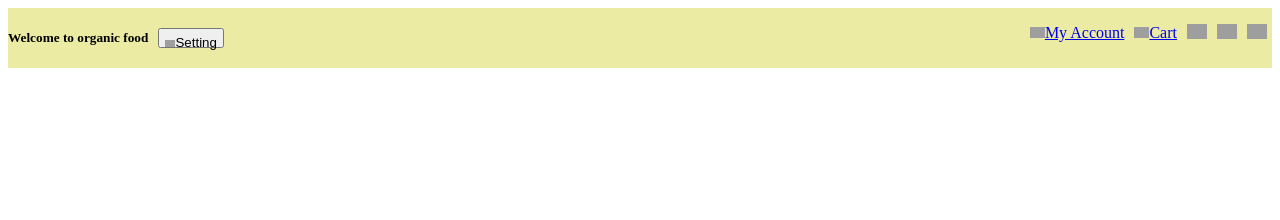
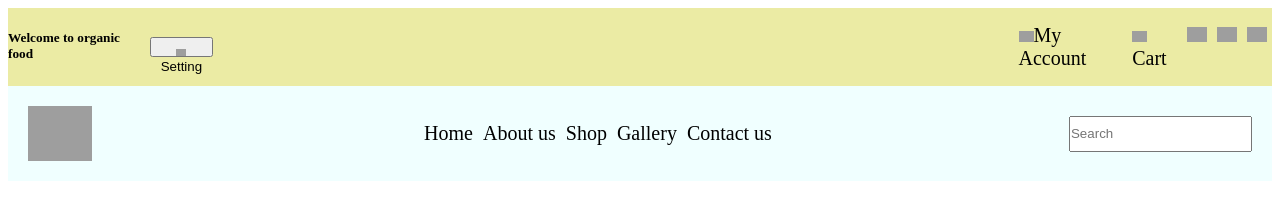
Before and after one commit to Omar1535/organic-food, a plain HTML site: page index.html in a window 1280 px wide. Drawn offline with Linux system fonts and the light colour scheme; grey boxes are pictures that could not be loaded.

Commit message:
Navbar-second aded

```diff
--- a/index.html
+++ b/index.html
@@ -22,6 +22,17 @@
             </ul>
     </div>
 </nav>
+<nav class="navbar-second">
+    <img width="64px" src="https://c8.alamy.com/comp/G27DTM/vector-fruit-and-vegetable-icons-organic-food-concept-template-brochure-G27DTM.jpg" alt="">
+    <ul>
+        <li><a href="#">Home</a></li>
+        <li><a href="#">About us</a></li>
+        <li><a href="#">Shop</a></li>
+        <li><a href="#">Gallery</a></li>
+        <li><a href="#">Contact us</a></li>
+    </ul>
+    <input type="text" placeholder="Search" name="" id="">
+</nav>
     </header>
 
     <main>
--- a/styles.css
+++ b/styles.css
@@ -1,7 +1,7 @@
 nav div{
     background-color: rgb(235, 235, 164);
+    gap: 10px;
     display: flex;
-    gap: 5px;
     justify-content: space-between;
     justify-items: center;
 }
@@ -23,3 +23,34 @@ justify-items: center;
 padding-right: 5px;
 
 }
+
+.navbar-second{
+    background-color: azure;
+    padding: 20px;
+    display: flex;
+    justify-content: space-between;
+    justify-items: center;
+
+}
+
+nav a{
+    text-decoration: none;
+    font-size: 20px;
+    font-weight: 500;
+    color: black;
+}
+
+nav a:hover{
+    color: rgb(185, 181, 188);
+    background-color: rgb(232, 5, 73);
+    padding: 6px;
+    border-radius: 15px;
+}
+
+nav input{
+    height: 30px;
+    /* margin:auto */
+    margin-top: auto;
+    margin-bottom: auto;
+    padding-left: 0%;
+}
```
